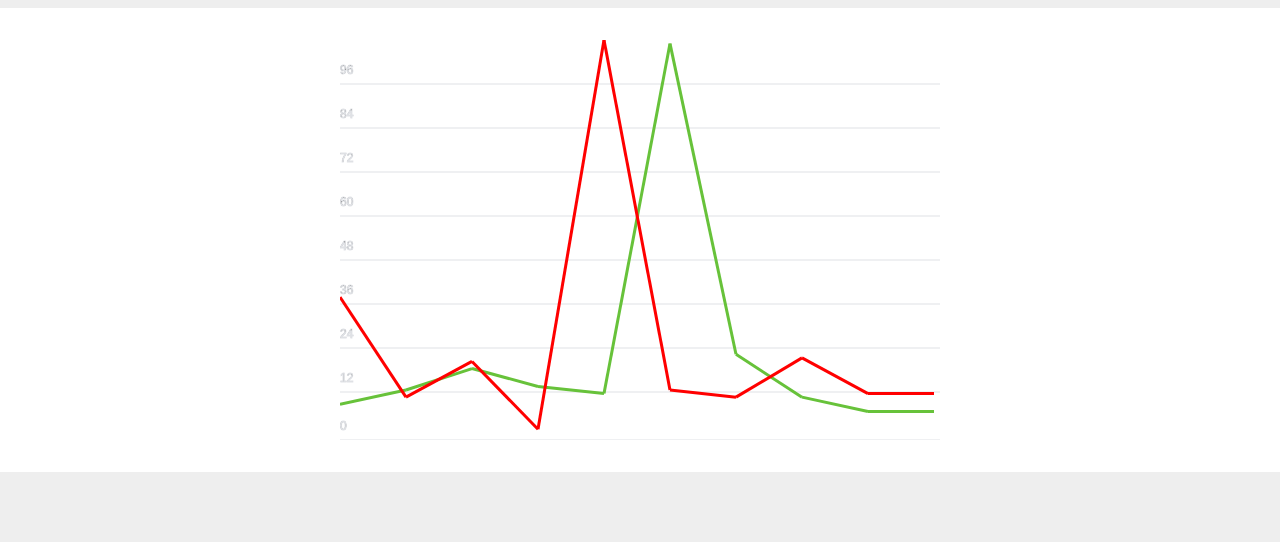
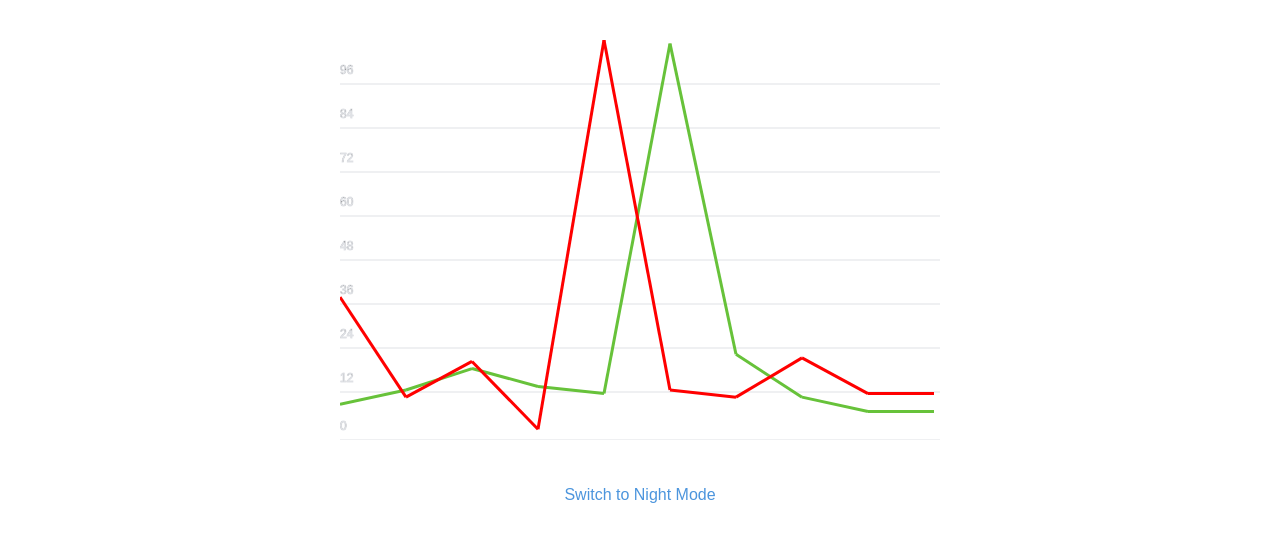
Before and after one commit to CoonJS/telegram-chart, a React app: page / in a window 1280 px wide. Shown: the top 542 px of the page. Built offline with nearby package versions, Linux system fonts and the light colour scheme.

Commit message:
added switch mode button

```diff
--- a/src/App.jsx
+++ b/src/App.jsx
@@ -1,13 +1,19 @@
 import React, { Component } from 'react';
 
-import './global.css';
+// import './global.css';
 
 import data from './assets/data/chart_data'
 
 import Chart from './com/Chart';
 import ChartLine from './com/ChartLine';
+import SwitchModeButton from './com/SwitchModeButton/SwitchModeButton.js'
 
+const DAY_BACKGROUND = '#fff'
+const NIGHT_BACKGROUND = '#262F3D'
 export default class App extends Component {
+  state = {
+    isNightMode: false
+  }
 
   renderCharts = () => {
     const chartData = data[0];
@@ -29,15 +35,24 @@ export default class App extends Component {
     })
   }
 
+  handleSwitchMode = () => {
+    this.setState({ isNightMode: !this.state.isNightMode })
+
+  }
+
 
   render() {
+    const { isNightMode } = this.state
     return (
-          <div style={{display: 'flex', justifyContent: 'center', alignItems: 'center', flexDirection: 'column'}}>
+      <div style={{ display: 'flex', justifyContent: 'center', alignItems: 'center', flexDirection: 'column', backgroundColor: isNightMode ? NIGHT_BACKGROUND : DAY_BACKGROUND }}>
+
         <Chart>
-              <ChartLine stroke="#67c23a" data={[10, 14, 20, 15, 13, 111, 24, 12, 8]}/>
-              <ChartLine stroke="red" data={[40, 12, 22, 3, 112, 14, 12, 23, 13]}/>
+          <ChartLine stroke="#67c23a" data={[10, 14, 20, 15, 13, 111, 24, 12, 8]} />
+          <ChartLine stroke="red" data={[40, 12, 22, 3, 112, 14, 12, 23, 13]} />
           {/*{this.renderCharts()}*/}
         </Chart>
+        <SwitchModeButton isNightMode={isNightMode} handleSwitchMode={this.handleSwitchMode} />
+
       </div>
     );
   }
--- a/src/com/Chart.js
+++ b/src/com/Chart.js
@@ -34,7 +34,7 @@ export default class Chart extends Component {
         const { maxValue, dataLength } = this.calcGridScale();
 
         return (
-            <div style={{ width: '100%', background: '#fff', padding: '32px', display: 'flex', justifyContent: 'center'}}>
+            <div style={{ width: '100%', padding: '32px', display: 'flex', justifyContent: 'center'}}>
                 <svg version="1.1" xmlns="http://www.w3.org/2000/svg" width={this.width} height={this.height} viewBox={`0 0 ${this.width} ${this.height}`}>
                     <Grid
                         width={width}
--- /dev/null
+++ b/src/com/SwitchModeButton/SwitchModeButton.css
@@ -0,0 +1,16 @@
+
+.btn {
+  border: none;
+  background-color: inherit;
+  padding: 14px 28px;
+  font-size: 16px;
+  cursor: pointer;
+  display: inline-block;
+  color: #4C95DD
+}
+
+
+
+.btn:focus {
+  outline: none;
+}
--- /dev/null
+++ b/src/com/SwitchModeButton/SwitchModeButton.js
@@ -0,0 +1,13 @@
+import React from 'react'
+import './SwitchModeButton.css'
+
+class SwitchModeButton extends React.Component {
+  render() {
+    const {isNightMode, handleSwitchMode} = this.props
+    return (
+      <button className='btn' onClick={handleSwitchMode}>Switch to {isNightMode ? 'Day Mode' : 'Night Mode'}</button>
+    )
+  }
+}
+
+export default SwitchModeButton
```
Lines whose indentation alone changed are shown as unchanged.
